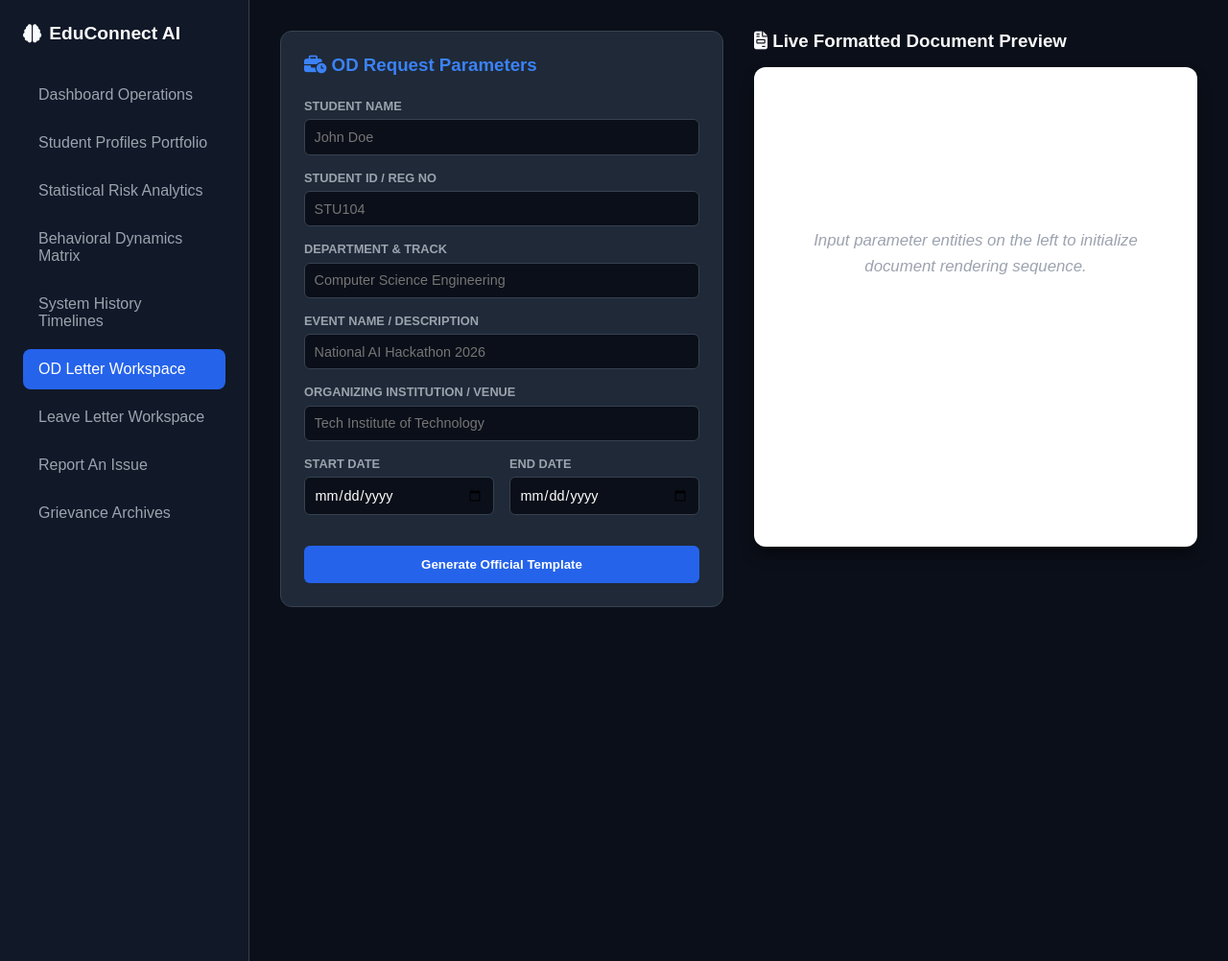
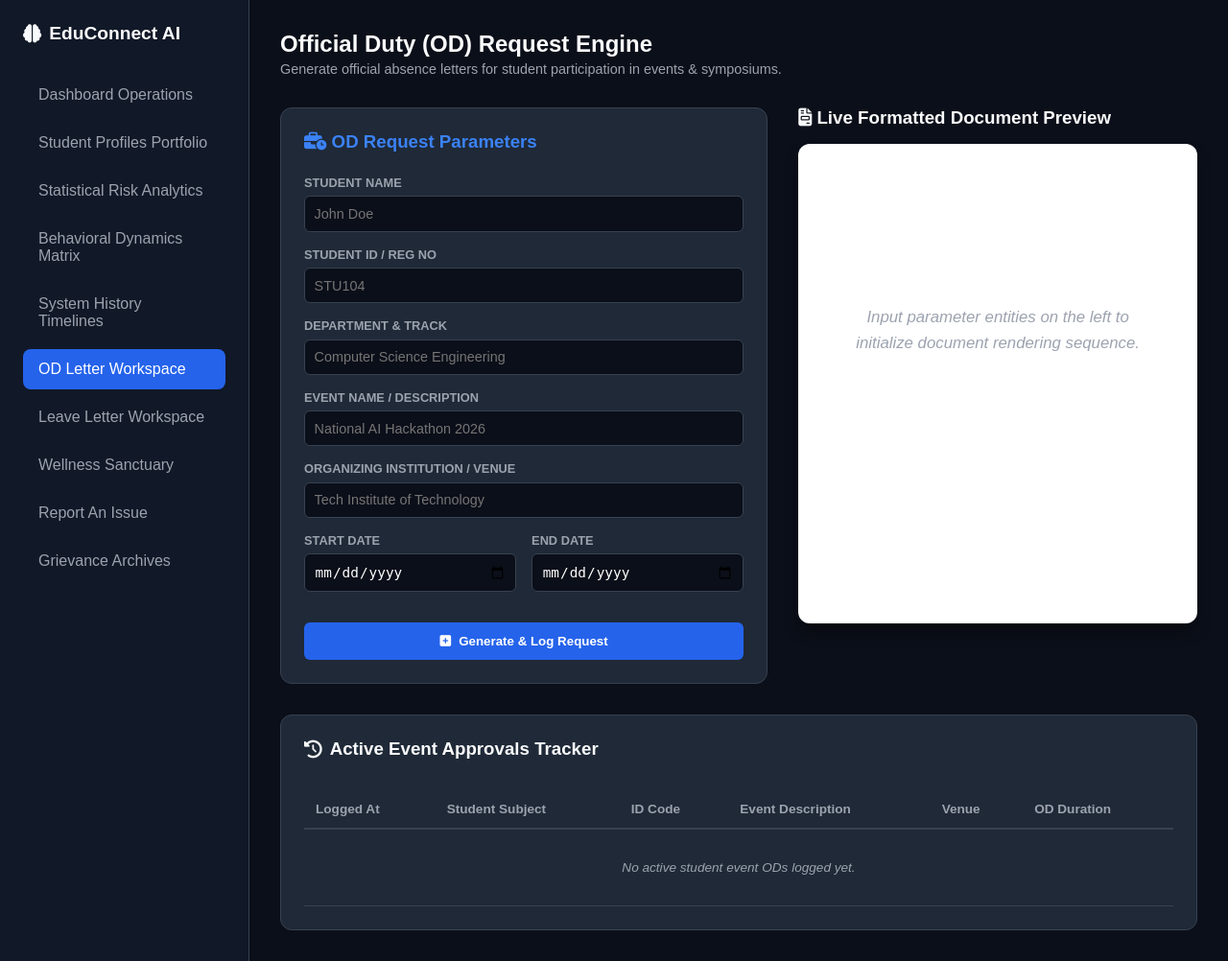
Before and after one commit to aravindsss2609-eng/EduTech-StudentProfile--Demo, a Flask app: page /od-letter in a window 1280 px wide. Shown: the whole page at 96% size. Run offline with Flask 3, Linux system fonts and the light colour scheme; data that the repository does not hold is empty.

Commit message:
Upgrade: Implement dynamic event-tracking on OD page

```diff
--- a/app.py
+++ b/app.py
@@ -7,7 +7,8 @@ app = Flask(__name__)
 # Core Global In-Memory Databases - Kept completely intact and upgraded safely
 STUDENT_REGISTRY = []
 SYSTEM_REPORTS = []
-WELLNESS_LOGS = [] # Active care tracking database
+WELLNESS_LOGS = []
+OD_REGISTRY = []  # Added to track all official duty student event logs safely!
 
 @app.route('/')
 def index():
@@ -45,7 +46,6 @@ def od_letter():
 def leave_letter():
     return render_template('leave-letter.html')
 
-# --- NEW WELLNESS & MEDICATION ROUTE ---
 @app.route('/wellness-sanctuary')
 def wellness_sanctuary():
     return render_template('wellness-sanctuary.html')
@@ -104,7 +104,32 @@ def add_report():
     except Exception as e:
         return jsonify({"status": "error", "message": str(e)}), 400
 
-# --- NEW WELLNESS MONITOR API ---
+# --- NEW OD EVENT SYSTEM APIS ---
+
+@app.route('/api/add_od_log', methods=['POST'])
+def add_od_log():
+    data = request.json
+    try:
+        new_od = {
+            "timestamp": datetime.now().strftime("%Y-%m-%d %H:%M"),
+            "student_name": data.get("student_name") or "Unnamed Student",
+            "student_id": data.get("student_id") or "N/A",
+            "department": data.get("department") or "N/A",
+            "event_name": data.get("event_name") or "N/A",
+            "venue": data.get("venue") or "N/A",
+            "start_date": data.get("start_date") or "N/A",
+            "end_date": data.get("end_date") or "N/A"
+        }
+        OD_REGISTRY.append(new_od)
+        return jsonify({"status": "success", "message": "Official Duty record stored successfully!"})
+    except Exception as e:
+        return jsonify({"status": "error", "message": str(e)}), 400
+
+@app.route('/api/get_od_logs', methods=['GET'])
+def get_od_logs():
+    return jsonify(OD_REGISTRY)
+
+# --- WELLNESS MONITOR API ---
 @app.route('/api/add_wellness_log', methods=['POST'])
 def add_wellness_log():
     data = request.json
@@ -112,7 +137,7 @@ def add_wellness_log():
         new_log = {
             "timestamp": datetime.now().strftime("%Y-%m-%d %H:%M"),
             "student_name": data.get("student_name") or "Anonymous Student",
-            "issue_type": data.get("issue_type"), # "Physical Injury" or "Mental Burnout"
+            "issue_type": data.get("issue_type"),
             "medication_given": data.get("medication_given") or "Rest & Care Observation",
             "dosage": data.get("dosage") or "N/A",
             "support_note": data.get("support_note") or "Keep showing up. You are doing amazing."
--- a/templates/od-letter.html
+++ b/templates/od-letter.html
@@ -8,22 +8,34 @@
         :root { --bg-base: #0b0f19; --bg-sidebar: #111827; --bg-card: #1f2937; --primary: #2563eb; --text-main: #f9fafb; --text-muted: #9ca3af; --border: #374151; }
         * { margin:0; padding:0; box-sizing:border-box; }
         body { font-family: sans-serif; background: var(--bg-base); color: var(--text-main); display: flex; height: 100vh; }
+
         .sidebar { width: 260px; background: var(--bg-sidebar); padding: 1.5rem; border-right: 1px solid var(--border); }
         .brand { font-size: 1.2rem; font-weight: bold; margin-bottom: 2rem; display: flex; align-items: center; gap: 0.5rem; }
         .nav-list { list-style: none; display: flex; flex-direction: column; gap: 0.5rem; }
         .nav-item a { display: block; padding: 0.75rem 1rem; color: var(--text-muted); text-decoration: none; border-radius: 8px; }
         .nav-item.active a, .nav-item a:hover { background: var(--primary); color: white; }
-        .main-content { flex: 1; padding: 2rem; overflow-y: auto; display: grid; grid-template-columns: 1fr 1fr; gap: 2rem; }
+
+        .main-content { flex: 1; padding: 2rem; overflow-y: auto; display: flex; flex-direction: column; gap: 2rem; }
+        .interactive-grid { display: grid; grid-template-columns: 1.1fr 0.9fr; gap: 2rem; }
+
         .form-panel { background: var(--bg-card); padding: 1.5rem; border-radius: 12px; border: 1px solid var(--border); height: fit-content; }
         .form-group { margin-bottom: 1rem; }
         .form-group label { display: block; font-size: 0.8rem; color: var(--text-muted); margin-bottom: 0.4rem; font-weight: 600; text-transform: uppercase; }
-        input, textarea { background: var(--bg-base); border: 1px solid var(--border); color: white; padding: 0.6rem; border-radius: 6px; width: 100%; font-size: 0.9rem; font-family: sans-serif; }
-        .action-btn { background: var(--primary); border: none; color: white; padding: 0.75rem 1.5rem; border-radius: 6px; cursor: pointer; font-weight: bold; width: 100%; margin-top: 1rem; }
+        input { background: var(--bg-base); border: 1px solid var(--border); color: white; padding: 0.6rem; border-radius: 6px; width: 100%; font-size: 0.9rem; }
+
+        .action-btn { background: var(--primary); border: none; color: white; padding: 0.75rem 1.5rem; border-radius: 6px; cursor: pointer; font-weight: bold; width: 100%; margin-top: 1rem; display: flex; align-items: center; justify-content: center; gap: 0.5rem; }
+
         .preview-panel { background: white; color: #111827; padding: 2.5rem; border-radius: 12px; box-shadow: 0 10px 15px -3px rgba(0,0,0,0.5); min-height: 500px; font-family: 'Times New Roman', Times, serif; font-size: 1.05rem; line-height: 1.6; position: relative; }
         .letter-header { margin-bottom: 2rem; }
         .letter-body { margin-bottom: 2rem; text-align: justify; }
         .letter-footer { margin-top: 3rem; display: flex; justify-content: space-between; }
         .placeholder-text { color: #9ca3af; text-align: center; margin-top: 8rem; font-family: sans-serif; font-style: italic; }
+
+        /* Table Layout for tracking generated ODs */
+        .log-table { width: 100%; border-collapse: collapse; margin-top: 1rem; text-align: left; font-size: 0.85rem; }
+        .log-table th { padding: 0.75rem; border-bottom: 2px solid var(--border); color: var(--text-muted); font-weight: 600; }
+        .log-table td { padding: 0.75rem; border-bottom: 1px solid var(--border); }
+        .badge { display: inline-block; padding: 0.2rem 0.5rem; border-radius: 4px; font-size: 0.75rem; font-weight: bold; background: rgba(59, 130, 246, 0.15); color: #60a5fa; }
     </style>
 </head>
 <body>
@@ -37,11 +49,19 @@
             <li class="nav-item"><a href="/historical-timeline">System History Timelines</a></li>
             <li class="nav-item active"><a href="/od-letter">OD Letter Workspace</a></li>
             <li class="nav-item"><a href="/leave-letter">Leave Letter Workspace</a></li>
+            <li class="nav-item"><a href="/wellness-sanctuary">Wellness Sanctuary</a></li>
             <li class="nav-item"><a href="/report-issue">Report An Issue</a></li>
             <li class="nav-item"><a href="/report-history">Grievance Archives</a></li>
         </ul>
     </div>
+
     <div class="main-content">
+        <div>
+            <h2 style="margin-bottom: 0.25rem;">Official Duty (OD) Request Engine</h2>
+            <p style="color: var(--text-muted); font-size: 0.9rem;">Generate official absence letters for student participation in events & symposiums.</p>
+        </div>
+
+        <div class="interactive-grid">
             <div class="form-panel">
                 <h3 style="margin-bottom: 1.5rem; color: #3b82f6;"><i class="fa-solid fa-business-time"></i> OD Request Parameters</h3>
                 <div class="form-group">
@@ -74,7 +94,7 @@
                         <input id="od_end" type="date">
                     </div>
                 </div>
-            <button class="action-btn" onclick="generateODLetter()">Generate Official Template</button>
+                <button class="action-btn" onclick="generateODLetter()"><i class="fa-solid fa-square-plus"></i> Generate & Log Request</button>
             </div>
 
             <div>
@@ -85,17 +105,95 @@
             </div>
         </div>
 
+        <!-- Dynamic Live Tracker for logged OD approvals -->
+        <div class="form-panel">
+            <h3 style="margin-bottom: 1rem; display: flex; align-items: center; gap: 0.5rem;"><i class="fa-solid fa-clock-rotate-left"></i> Active Event Approvals Tracker</h3>
+            <div style="max-height: 250px; overflow-y: auto;">
+                <table class="log-table">
+                    <thead>
+                        <tr>
+                            <th>Logged At</th>
+                            <th>Student Subject</th>
+                            <th>ID Code</th>
+                            <th>Event Description</th>
+                            <th>Venue</th>
+                            <th>OD Duration</th>
+                        </tr>
+                    </thead>
+                    <tbody id="od_table_body">
+                        <tr>
+                            <td colspan="6" style="text-align: center; color: var(--text-muted); font-style: italic; padding: 2rem;">No active student event ODs logged yet.</td>
+                        </tr>
+                    </tbody>
+                </table>
+            </div>
+        </div>
+    </div>
+
     <script>
-        function generateODLetter() {
-            const name = document.getElementById('od_name').value || '[Student Name]';
-            const id = document.getElementById('od_id').value || '[Student ID]';
-            const dept = document.getElementById('od_dept').value || '[Department]';
-            const event = document.getElementById('od_event').value || '[Event/Symposium Name]';
-            const venue = document.getElementById('od_venue').value || '[Hosting Institution]';
-            const start = document.getElementById('od_start').value || '[Start Date]';
-            const end = document.getElementById('od_end').value || '[End Date]';
+        async function fetchODLogs() {
+            try {
+                const response = await fetch('/api/get_od_logs');
+                const logs = await response.json();
+                const tbody = document.getElementById('od_table_body');
+
+                if (logs.length === 0) {
+                    tbody.innerHTML = `<tr><td colspan="6" style="text-align: center; color: var(--text-muted); font-style: italic; padding: 2rem;">No active student event ODs logged yet.</td></tr>`;
+                    return;
+                }
+
+                tbody.innerHTML = '';
+                logs.reverse().forEach(log => {
+                    tbody.innerHTML += `
+                        <tr>
+                            <td>${log.timestamp}</td>
+                            <td><strong>${log.student_name}</strong> <span style="font-size: 0.8rem; color: var(--text-muted);">(${log.department})</span></td>
+                            <td><code>${log.student_id}</code></td>
+                            <td><span class="badge">${log.event_name}</span></td>
+                            <td>${log.venue}</td>
+                            <td><strong>${log.start_date}</strong> to <strong>${log.end_date}</strong></td>
+                        </tr>
+                    `;
+                });
+            } catch (err) {
+                console.error("Failed to load active OD logs", err);
+            }
+        }
+
+        async function generateODLetter() {
+            const name = document.getElementById('od_name').value;
+            const id = document.getElementById('od_id').value;
+            const dept = document.getElementById('od_dept').value;
+            const event = document.getElementById('od_event').value;
+            const venue = document.getElementById('od_venue').value;
+            const start = document.getElementById('od_start').value;
+            const end = document.getElementById('od_end').value;
+
+            if (!name || !id || !dept || !event || !venue || !start || !end) {
+                alert('Please fill out all parameter fields to register and preview the OD template.');
+                return;
+            }
+
             const today = new Date().toLocaleDateString('en-US', { year: 'numeric', month: 'long', day: 'numeric' });
 
+            // Post request to log details to the tracking database
+            const response = await fetch('/api/add_od_log', {
+                method: 'POST',
+                headers: { 'Content-Type': 'application/json' },
+                body: JSON.stringify({
+                    student_name: name,
+                    student_id: id,
+                    department: dept,
+                    event_name: event,
+                    venue: venue,
+                    start_date: start,
+                    end_date: end
+                })
+            });
+
+            const result = await response.json();
+            if (result.status === 'success') {
+                // Render preview
                 const preview = document.getElementById('letter_preview');
                 preview.innerHTML = `
                     <div class="letter-header">
@@ -124,7 +222,13 @@
                         </div>
                     </div>
                 `;
+
+                // Reload the active tracking table
+                fetchODLogs();
             }
+        }
+
+        window.onload = fetchODLogs;
     </script>
 </body>
 </html>
```
Lines whose indentation alone changed are shown as unchanged.
